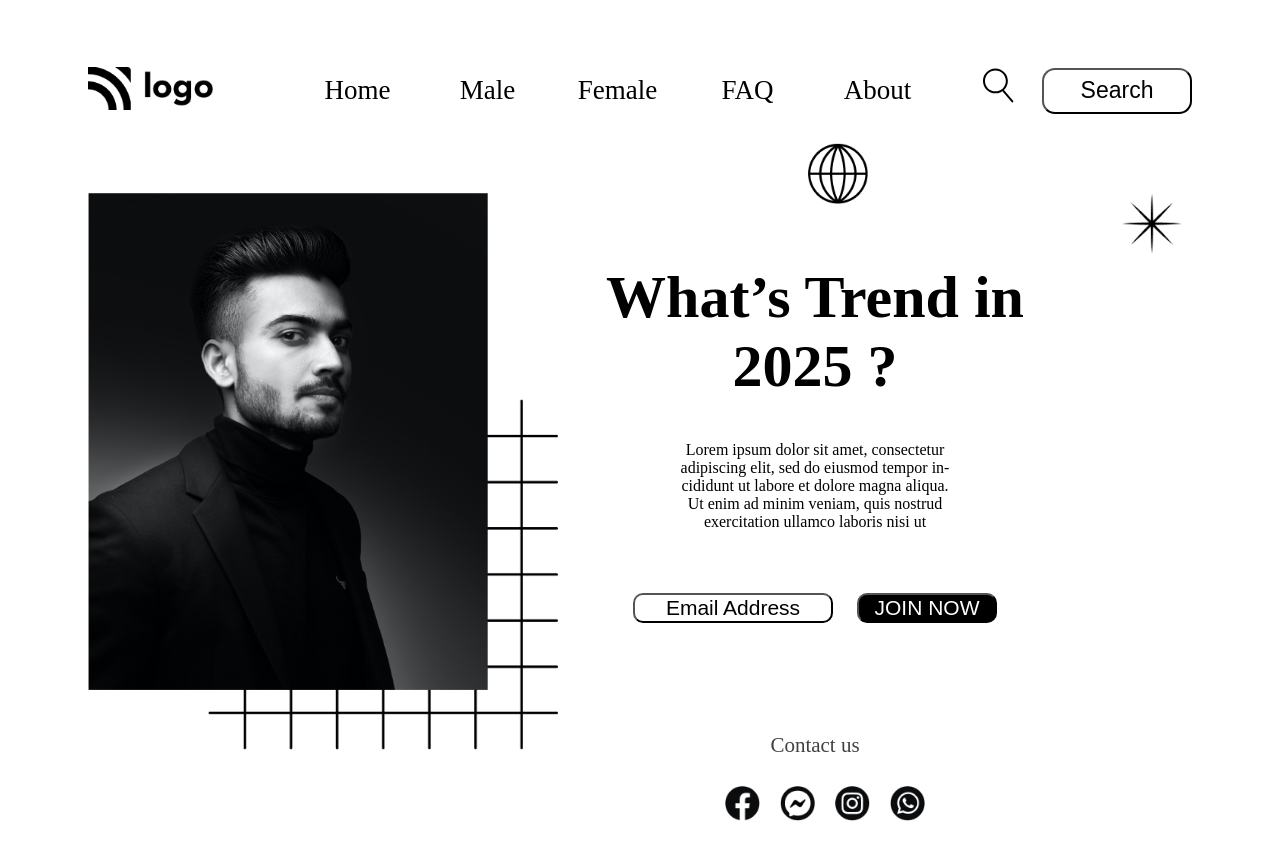
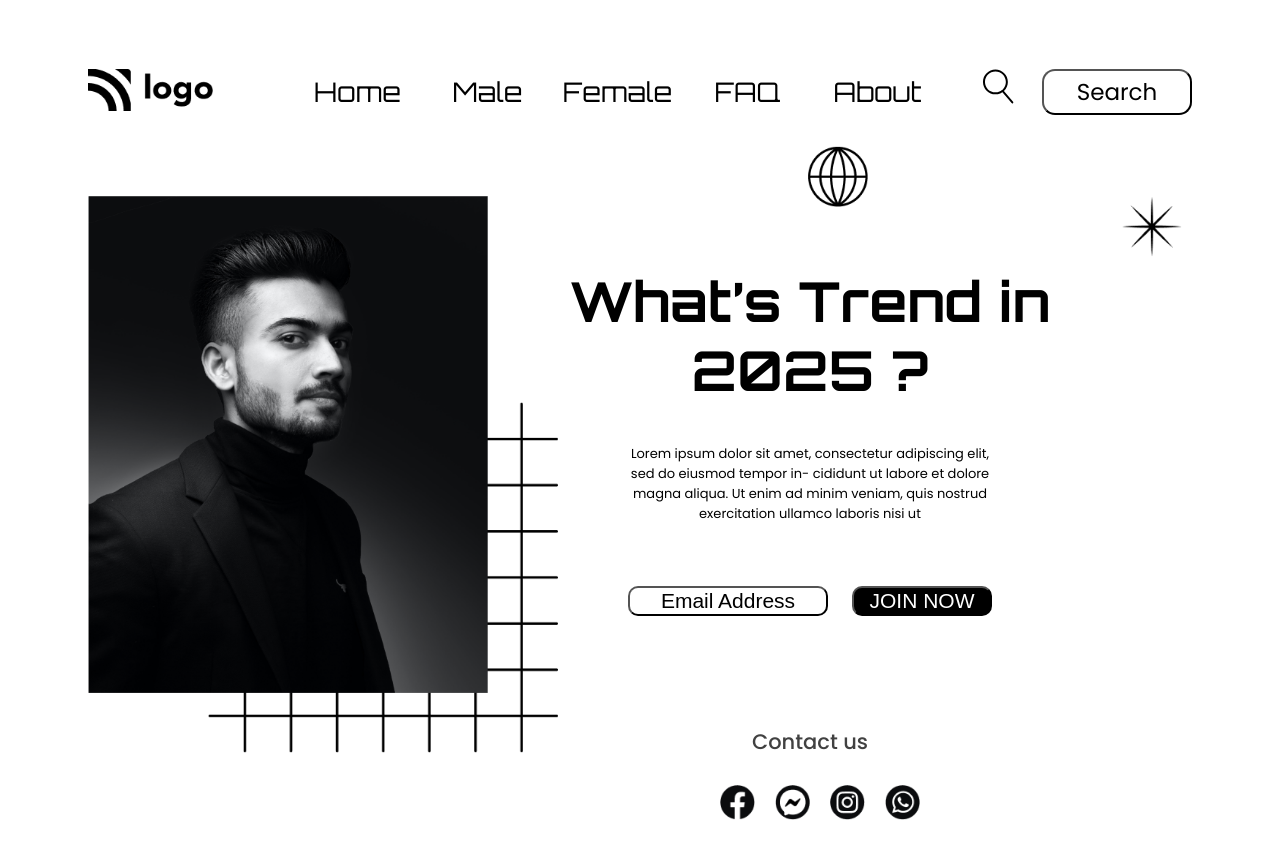
Before and after one commit to KashyapAnkur/whatsTrend2025, a website: page index.html in a window 1280 px wide. Drawn offline with Linux system fonts and the light colour scheme.

Commit message:
fixed css

```diff
--- a/style.css
+++ b/style.css
@@ -1,6 +1,7 @@
 @import url('https://fonts.googleapis.com/css2?family=Kanit&family=Montserrat:wght@400;900&family=Oswald:wght@600;700&display=swap');
 body {
     overflow: hidden;
+    font-family: Orbitron;
 }
 .container {
     height: 90vh;
@@ -68,6 +69,7 @@ body {
     font-size: 23px;
     border-radius: 13px;
     background-color: transparent;
+    font-family: Poppins;
 }
 
 .hero-container {
@@ -111,20 +113,21 @@ body {
 }
 
 .hero-container-right {
-    /* display: flex; */
     padding: 70px;
-    padding-left: 90px;
+    padding-left: 80px;
 }
 
 .hero-heading {
-    font-size: 60px;
+    font-size: 55px;
     display: block;
     margin: auto;
     text-align: center;
 }
 
 .hero-description {
-    width: 60%;
+    width: 75%;
+    font-size: 13px;
+    font-family: Poppins;
     text-align: center;
     display: block;
     margin: auto;
@@ -170,6 +173,7 @@ body {
     color: #414141;
     font-size: 21px;
     font-weight: 500;
+    font-family: Poppins;
 }
 
 .icons span {
```
